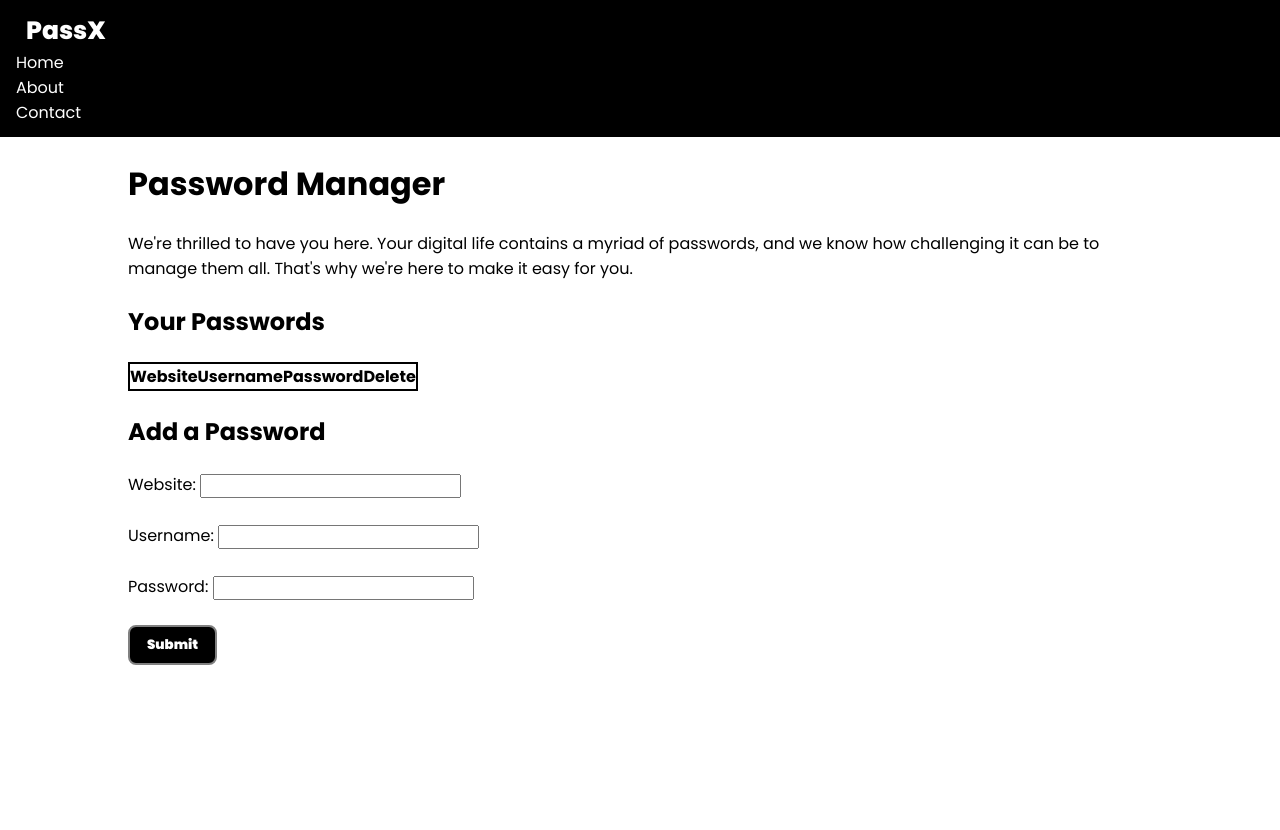
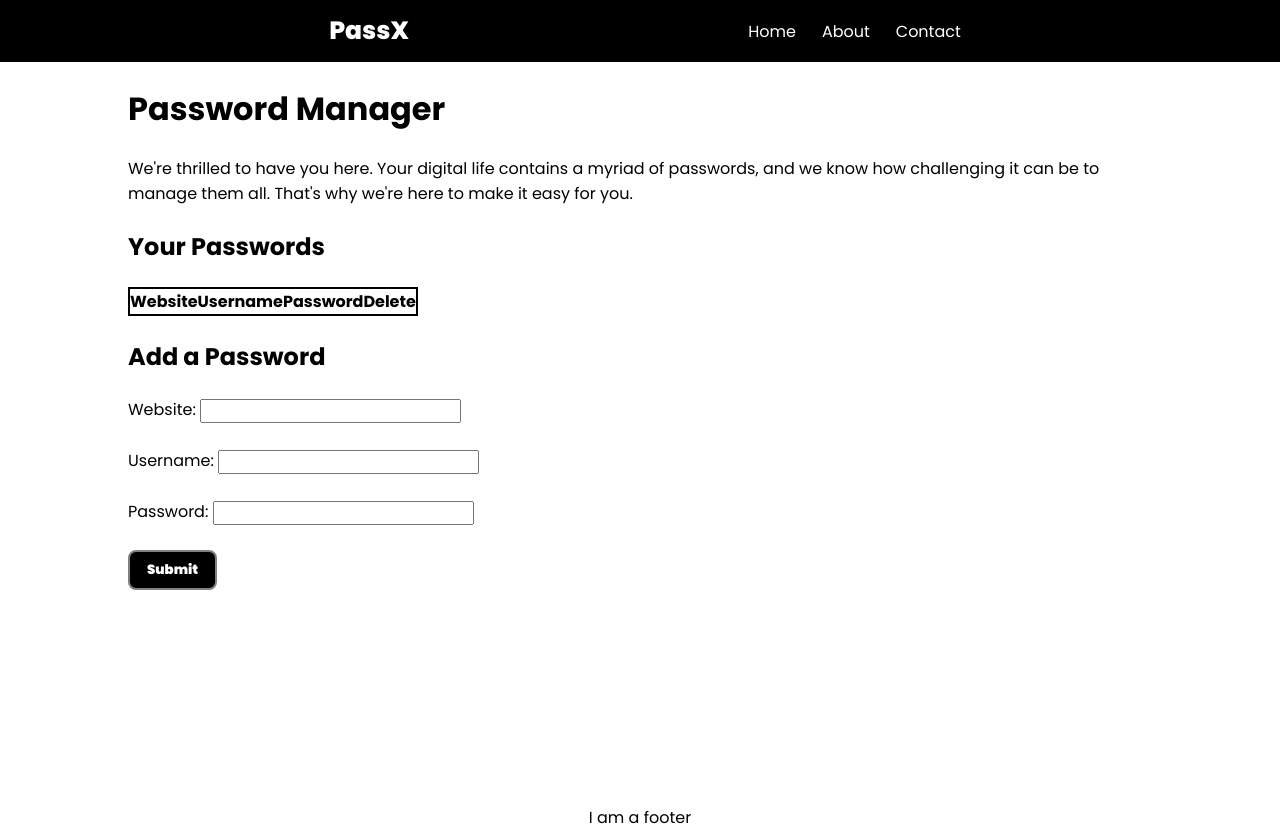
Before and after one commit to Anwarul07/Password-manager-, a plain HTML site: page index.html in a window 1280 px wide. Before the commit the page ends 800 px from the top, so only its background shows below. Drawn offline with Linux system fonts and the light colour scheme.

Commit message:
Update index.html

```diff
--- a/index.html
+++ b/index.html
@@ -11,19 +11,25 @@
 
 <body>
 
-    <nav>
+
+    <header>
+        <nav class="evenly">
             <div class="logo">PassX</div>
-        <ul>
-            <li>Home</li>
-            <li>About</li>
-            <li>Contact</li>
+            <ul class="align">
+                 <a href="/"><li>Home</li></a>
+                 <a href="/"><li>About</li></a>
+                 <a href="/"><li>Contact</li></a>
             </ul>
         </nav>
+    </header>
+    <main>
         <div class="container">
             <h1>Password Manager</h1>
-        <p>We're thrilled to have you here. Your digital life contains a myriad of passwords, and we know how
-            challenging it can be to manage them all. That's why we're here to make it easy for you.</p>
+
+            <p>We're thrilled to have you here. Your digital life contains a myriad of passwords, and we know how challenging it can be to manage them all. That's why we're here to make it easy for you.</p>
+
             <h2>Your Passwords <span id="alert">(Copied!)</span></h2>
+
             <table>
                 <tr>
                     <th>Website</th>
@@ -31,10 +37,10 @@
                     <th>Password</th>
                     <th>Delete</th>
                 </tr>
-
             </table>
 
             <h2>Add a Password</h2>
+
             <form action="/submit" method="post">
 
                 <!-- Text input for website -->
@@ -55,6 +61,11 @@
                 <button class="btn" type="submit">Submit</button>
             </form>
         </div>
+    </main>
+
+    <footer class="center">
+        I am  a footer
+    </footer>
 
 </body>
 
```
Lines whose indentation alone changed are shown as unchanged.
